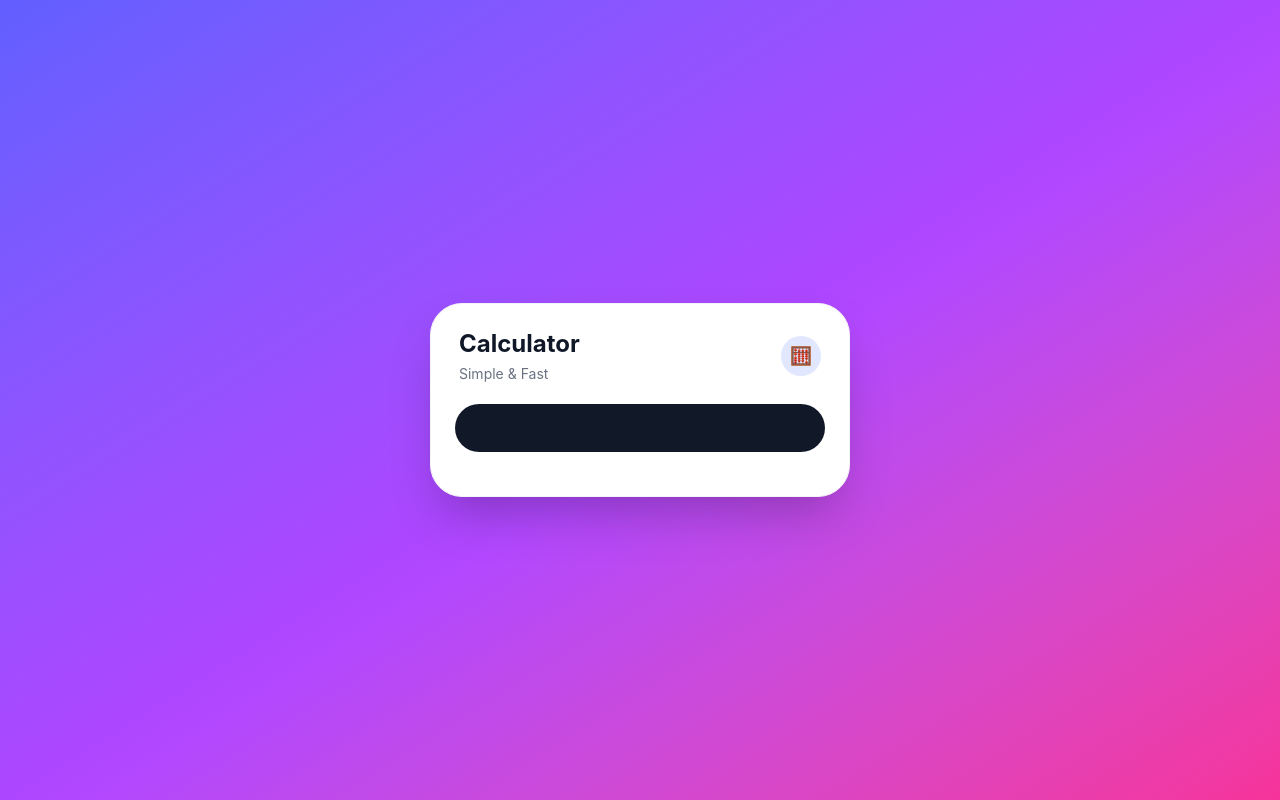
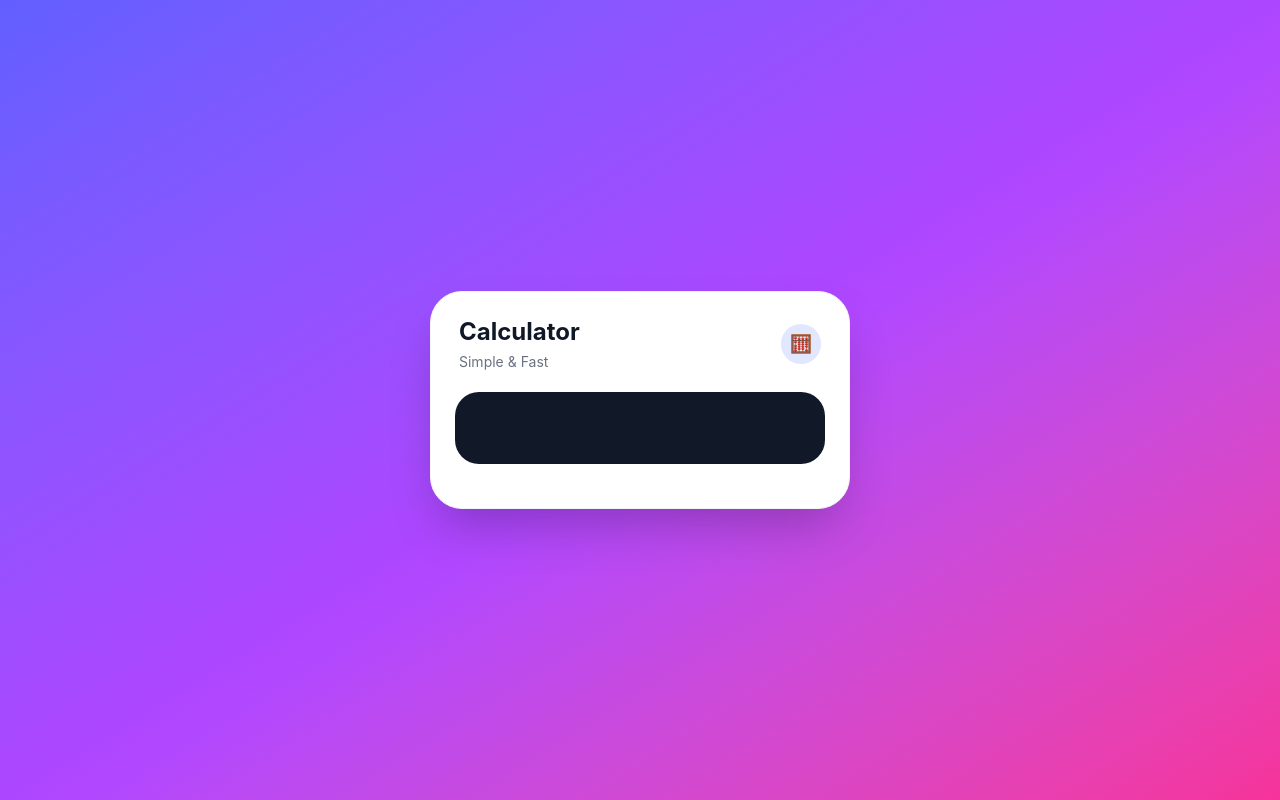
Before and after one commit to deep-coder1/Calculator-App, a React (Vite) app: page / in a window 1280 px wide. Built offline with nearby package versions, Linux system fonts and the light colour scheme.

Commit message:
Add css class in div block

```diff
--- a/src/components/CalculatorDisplay.jsx
+++ b/src/components/CalculatorDisplay.jsx
@@ -14,7 +14,7 @@ const CalculatorDisplay = ({ display, firstNumber, operator }) => {
       "
     >
       {/* Previous calculation */}
-      <div>
+      <div className="h-6 text-right text-sm sm:text-base text-gray-400">
 
       </div>
 
```
